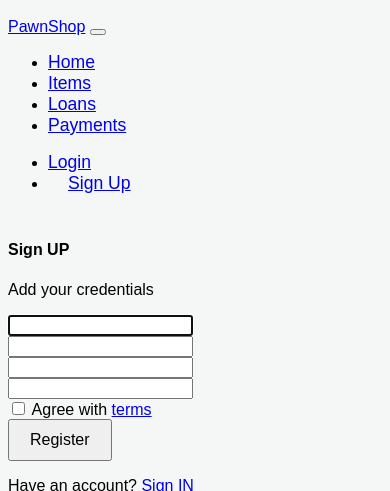
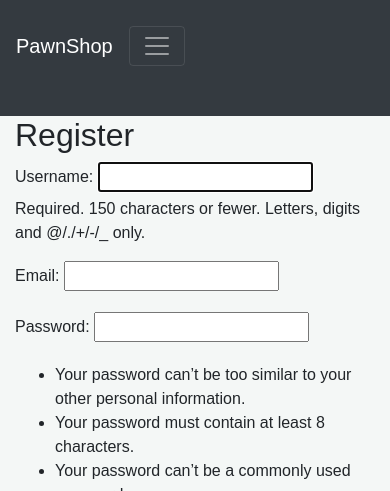
Before and after one commit to SerhiiK05/pawnshop-platform, a Django app: page /accounts/register/ in a window 390 px wide. Shown: the top 491 px of the page. Run offline with Django 4.2, Linux system fonts and the light colour scheme; some libraries are stand-ins or nearby versions; grey boxes are pictures that could not be loaded.

Commit message:
fix n+1 problem on loan list and payment list page, debug=False

```diff
--- a/core/settings.py
+++ b/core/settings.py
@@ -27,7 +27,7 @@ BASE_DIR = Path(__file__).resolve().parent.parent
 SECRET_KEY = "django-insecure-_rwtt@aggeg)o9tk0)kr-vh=w)9r50^!q+sic3a!prp1frm+(5"
 
 # SECURITY WARNING: don't run with debug turned on in production!
-DEBUG = True
+DEBUG = False
 
 ALLOWED_HOSTS = ["*"]
 
--- a/pawnshop/views.py
+++ b/pawnshop/views.py
@@ -64,6 +64,7 @@ class ItemDeleteView(LoginRequiredMixin, generic.DeleteView):
 
 class LoanListView(LoginRequiredMixin, generic.ListView):
     model = Loan
+    queryset = Loan.objects.select_related("user").select_related("item")
 
 
 class LoanDetailView(LoginRequiredMixin, generic.DetailView):
@@ -108,6 +109,7 @@ class LoanDeleteView(LoginRequiredMixin, generic.DeleteView):
 
 class PaymentListView(LoginRequiredMixin, generic.ListView):
     model = Payment
+    queryset = Payment.objects.select_related("loan")
 
 
 class PaymentCreateView(LoginRequiredMixin, generic.CreateView):
--- a/templates/accounts/register.html
+++ b/templates/accounts/register.html
@@ -1,100 +1,13 @@
 {% extends 'base.html' %}
 
-{% block title %} Sign UP {% endblock title %}
+{% block content %}
 
-<!-- Specific CSS goes HERE -->
-{% block stylesheets %}{% endblock stylesheets %}
-
-{% block body_class %} sign-in-illustration {% endblock body_class %}
-
-{% block content %}
-  <section>
-    <div class="page-header section-height-100">
-      <div class="container">
-        <div class="row">
-          <div class="col-xl-4 col-lg-5 col-md-7 d-flex flex-column mx-lg-0 mx-auto">
-            <div class="card card-plain">
-              <div class="card-header pb-0 text-left">
-                <h4 class="font-weight-bolder">Sign UP</h4>
-                <p class="mb-0">
-{% if msg %}
-                      {{ msg | safe }}
-                  {% else %}
-                      Add your credentials
-                  {% endif %}
-                </p>
-              </div>
-              <div class="card-body">
-                <form method="post" action="" role="form">
-
-                  {% csrf_token %}
-
-                  <div class="mb-3">
-                    {{ form.username }}
-                  </div>
-                  <span class="text-error">{{ form.username.errors }}</span>
-
-                  <div class="mb-3">
-                    {{ form.email }}
-                  </div>
-                  <span class="text-error">{{ form.email.errors }}</span>
-
-                  <div class="mb-3">
-                    {{ form.password1 }}
-                  </div>
-                  <span class="text-error">{{ form.password1.errors }}</span>
-
-                  <div class="mb-3">
-                    {{ form.password2 }}
-                  </div>
-                  <span class="text-error">{{ form.password2.errors }}</span>
-
-                  <div class="form-check form-switch">
-                    <input class="form-check-input" type="checkbox" id="rememberMe">
-                    <label class="form-check-label" for="rememberMe">
-                      Agree with <a href="#">terms</a>
-                    </label>
-                  </div>
-                  <div class="text-center">
-                    <button type="submit" name="register"
-                            class="btn btn-lg bg-gradient-primary btn-lg w-100 mt-4 mb-0">Register</button>
-                  </div>
-                </form>
-              </div>
-              <div class="card-footer text-center pt-0 px-lg-2 px-1">
-                <p class="mb-4 text-sm mx-auto">
-                  Have an account?
-                  <a href="{% url 'accounts:login' %}" class="text-primary text-gradient font-weight-bold">Sign IN</a>
-                </p>
-              </div>
-            </div>
-          </div>
-          <div class="col-6 d-lg-flex d-none h-100 my-auto pe-0 position-absolute top-0 end-0 text-center justify-content-center flex-column">
-            <div class="position-relative bg-gradient-primary h-100 m-3 px-7 border-radius-lg d-flex flex-column justify-content-center">
-              <img src="{{ ASSETS_ROOT }}/img/shapes/pattern-lines.svg" alt="pattern-lines" class="position-absolute opacity-4 start-0">
-              <div class="position-relative">
-                <img class="max-width-500 w-100 position-relative z-index-2" src="{{ ASSETS_ROOT }}/img/illustrations/chat.png">
-              </div>
-              <h4 class="mt-5 text-white font-weight-bolder">
-                Soft UI Design System
-              </h4>
-                            </h4>
-              <p class="text-white">
-                &copy; <a target="_blank" class="text-white" href="https://bit.ly/3fKQZaL" target="_blank">Creative Tim</a>
-                - Coded by <a class="text-white" target="_blank" href="https://appseed.us" target="_blank">AppSeed</a>.
-              </p>
-            </div>
-          </div>
-        </div>
-      </div>
-    </div>
-  </section>
-
-{% endblock content %}
-
-<!-- Specific JS goes HERE -->
-{% block javascripts %}
-
-  <script src="{{ ASSETS_ROOT }}/js/soft-design-system.min.js?v=1.0.1" type="text/javascript"></script>
-
-{% endblock javascripts %}
+<div class="register-form-container">
+    <h2>Register</h2>
+    <form method="post" action="{% url "accounts:register" %}">
+        {% csrf_token %}
+        {{ form.as_p }}
+        <button type="submit" class="btn btn-success">Register</button>
+    </form>
+</div>
+{% endblock %}
--- a/templates/base.html
+++ b/templates/base.html
@@ -1,12 +1,12 @@
 <!doctype html>
 <html lang="en">
 {% load static %}
-{% load django_bootstrap5 %}
 <head>
     <meta charset="UTF-8">
     <meta name="viewport" content="width=device-width, initial-scale=1.0">
     <title>PawnShop</title>
     <!-- Підключення Bootstrap для швидкої стилизації -->
+    <link href="https://stackpath.bootstrapcdn.com/bootstrap/4.5.2/css/bootstrap.min.css" rel="stylesheet">
     <link href="{% static "css/styles.css" %}" rel="stylesheet">
 </head>
 <body>
@@ -34,5 +34,8 @@
         {% include "includes/pagination.html" %}
       {% endblock %}
 
+    <!-- Підключення скриптів для Bootstrap -->
+    <script src="https://code.jquery.com/jquery-3.5.1.slim.min.js"></script>
+    <script src="https://cdn.jsdelivr.net/npm/bootstrap@4.5.2/dist/js/bootstrap.bundle.min.js"></script>
 </body>
 </html>
```
